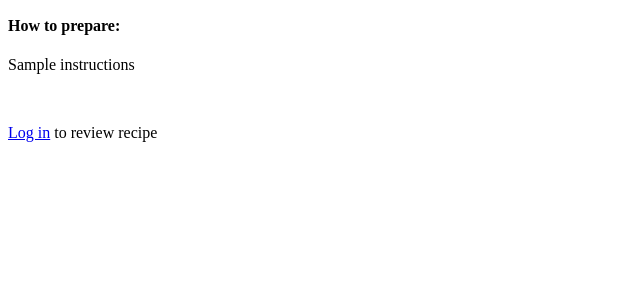
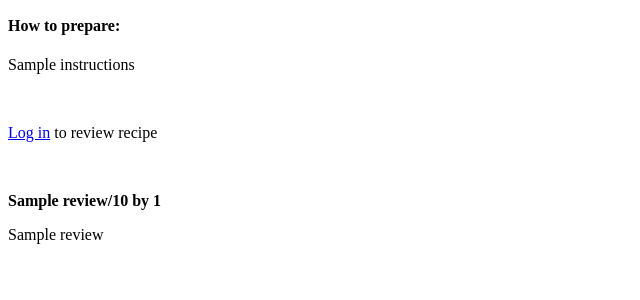
Before and after one commit to neazahorszky/recipe-web-app, a Flask app: template templates/recipe.html in a window 1280 px wide. Shown: the part 157-457 px from the top of the page, without its empty margins (0-640 px from the left). Run offline with Flask 3, Linux system fonts and the light colour scheme; the template is opened without the code that fills it: most values are stand-ins (such as "Sample title", 1, 10 or a date in 2020).

Commit message:
Show each recipe's reviews

```diff
--- a/reviews.py
+++ b/reviews.py
@@ -14,4 +14,7 @@ def new_review(recipe_id, rating, comment):
 
 
 def get_reviews(recipe_id):
-    ...
+    sql = text("SELECT u.name, r.rating, r.comment FROM users u, reviews r WHERE r.recipe_id = :recipe_id AND u.id = r.user_id")
+    reviews = db.session.execute(sql, {"recipe_id": recipe_id}).fetchall()
+    db.session.commit()
+    return reviews
--- a/routes.py
+++ b/routes.py
@@ -52,7 +52,9 @@ def recipe(recipe_id):
     if recipe_data:
         name, creator, ingredients, instructions = recipe_data[0], recipe_data[1], recipe_data[2], recipe_data[3]
         ingredients_list = ingredients.split(",")
-        return render_template("recipe.html", name=name, creator=creator, ingredients=ingredients_list, instructions=instructions, recipe_id=recipe_id)
+        reviews_list = reviews.get_reviews(recipe_id)
+        return render_template("recipe.html", name=name, creator=creator, ingredients=ingredients_list, instructions=instructions, \
+            recipe_id=recipe_id, reviews_list=reviews_list)
     else:
         return render_template("error.html", message="Recipe does not exist")
 
--- a/templates/recipe.html
+++ b/templates/recipe.html
@@ -18,3 +18,10 @@
 {% else %}
 <a href="/login">Log in</a> to review recipe
 {% endif %}
+<p>&nbsp;</p>
+
+{% for review in reviews_list %}
+<p><b>{{ review[1] }}/10 by {{ review[0] }}</b></p>
+<p>{{ review[2] }}</p>
+<p>&nbsp;</p>
+{% endfor %}
```
